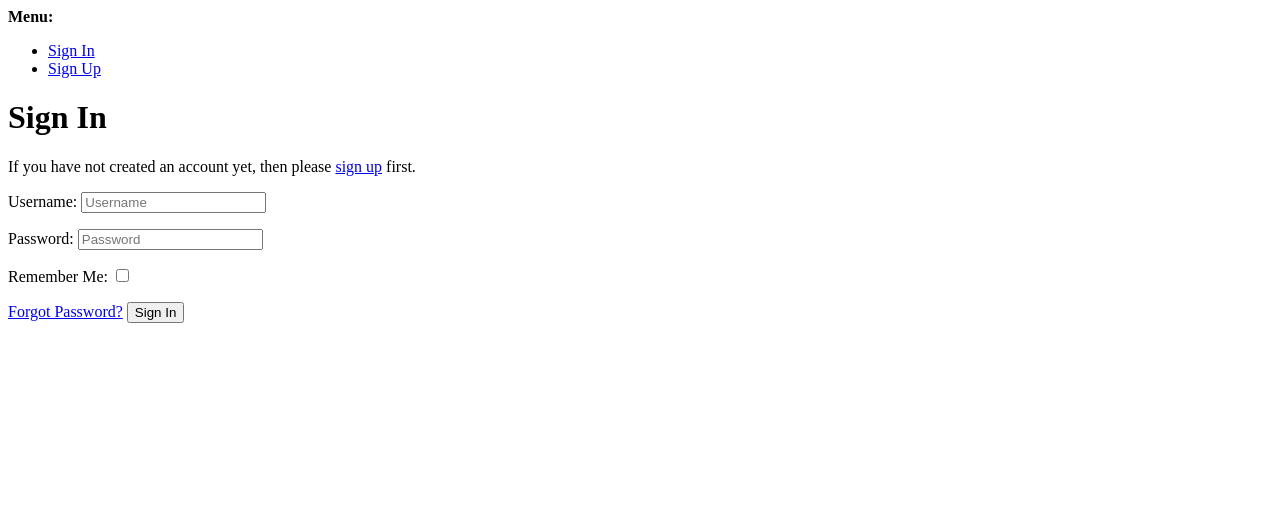
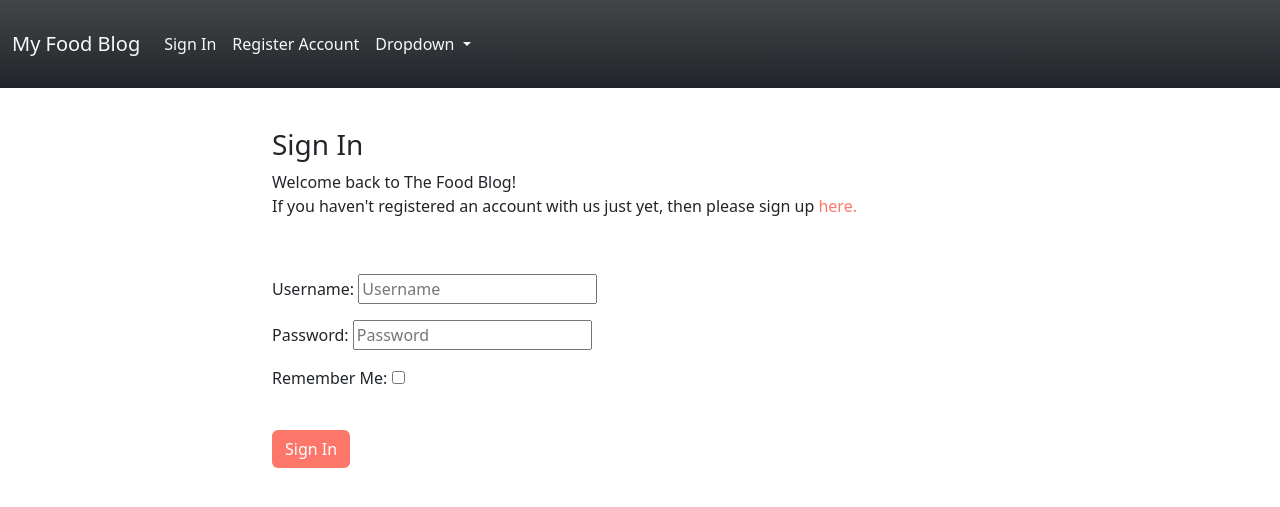
Before and after one commit to dantaylor28/the-food-blog, a Django app: page /accounts/login/ in a window 1280 px wide. Shown: the top 507 px of the page. Run offline with Django 3.2, Linux system fonts and the light colour scheme; some libraries are stand-ins or nearby versions.

Commit message:
Style login.html allauth page

```diff
--- a/static/css/style.css
+++ b/static/css/style.css
@@ -15,8 +15,6 @@
 
 /* Allauth authentication page styling */
 
-/* signup.html */
-
 .signin-link {
     text-decoration: none;
     color: #fc766aff;
@@ -27,12 +25,22 @@
     transition: 0.3s;
 }
 
-.signup-btn {
+.allauth-btn {
     background-color: #fc766aff;
     color: white;
 }
 
-.signup-btn:hover {
+.allauth-btn:hover {
     background-color: #783937ff;
     color: white;
 }
+
+.signup-link {
+    text-decoration: none;
+    color: #fc766aff;
+}
+
+.signup-link:hover {
+    color: #783937ff;
+    transition: 0.3s;
+}
--- a/templates/account/login.html
+++ b/templates/account/login.html
@@ -1,4 +1,4 @@
-{% extends "account/base.html" %}
+{% extends "base.html" %}
 
 {% load i18n %}
 {% load account socialaccount %}
@@ -7,7 +7,9 @@
 
 {% block content %}
 
-<h1>{% trans "Sign In" %}</h1>
+<div class="row">
+  <div class="col-md-8 mt-3 offset-md-2">
+    <h3>{% trans "Sign In" %}</h3>
 
     {% get_providers as socialaccount_providers %}
 
@@ -29,9 +31,15 @@ for a {{ site_name }} account and sign in below:{% endblocktrans %}</p>
     {% include "socialaccount/snippets/login_extra.html" %}
 
     {% else %}
-<p>{% blocktrans %}If you have not created an account yet, then please
-<a href="{{ signup_url }}">sign up</a> first.{% endblocktrans %}</p>
+    <p>{% blocktrans %}Welcome back to The Food Blog!<br>If you haven't registered an account
+      with us just yet, then please sign up <a href="{{ signup_url }}" class="signup-link">here.</a>{% endblocktrans %}
+    </p>
     {% endif %}
+  </div>
+</div>
+<br>
+<div class="row">
+  <div class="col-md-8 mt-3 offset-md-2">
 
     <form class="login" method="POST" action="{% url 'account_login' %}">
       {% csrf_token %}
@@ -39,8 +47,10 @@ for a {{ site_name }} account and sign in below:{% endblocktrans %}</p>
       {% if redirect_field_value %}
       <input type="hidden" name="{{ redirect_field_name }}" value="{{ redirect_field_value }}" />
       {% endif %}
-  <a class="button secondaryAction" href="{% url 'account_reset_password' %}">{% trans "Forgot Password?" %}</a>
-  <button class="primaryAction" type="submit">{% trans "Sign In" %}</button>
+      <br>
+      <button class="primaryAction btn allauth-btn" type="submit">{% trans "Sign In" %}</button>
     </form>
+  </div>
+</div>
 
 {% endblock %}
--- a/templates/account/signup.html
+++ b/templates/account/signup.html
@@ -5,7 +5,7 @@
 {% block head_title %}{% trans "Signup" %}{% endblock %}
 
 {% block content %}
-<div class="container">
+
 <div class="row">
   <div class="col-md-8 mt-3 offset-md-2">
     <h3>{% trans "Sign Up" %}</h3>
@@ -26,10 +26,10 @@
       <input type="hidden" name="{{ redirect_field_name }}" value="{{ redirect_field_value }}" />
       {% endif %}
       <br>
-        <button class="btn signup-btn" type="submit">{% trans "Sign Up" %} &raquo;</button>
+      <button class="btn allauth-btn" type="submit">{% trans "Sign Up" %} &raquo;</button>
     </form>
   </div>
 </div>
-</div>
+
 
 {% endblock %}
```
Lines whose indentation alone changed are shown as unchanged.
